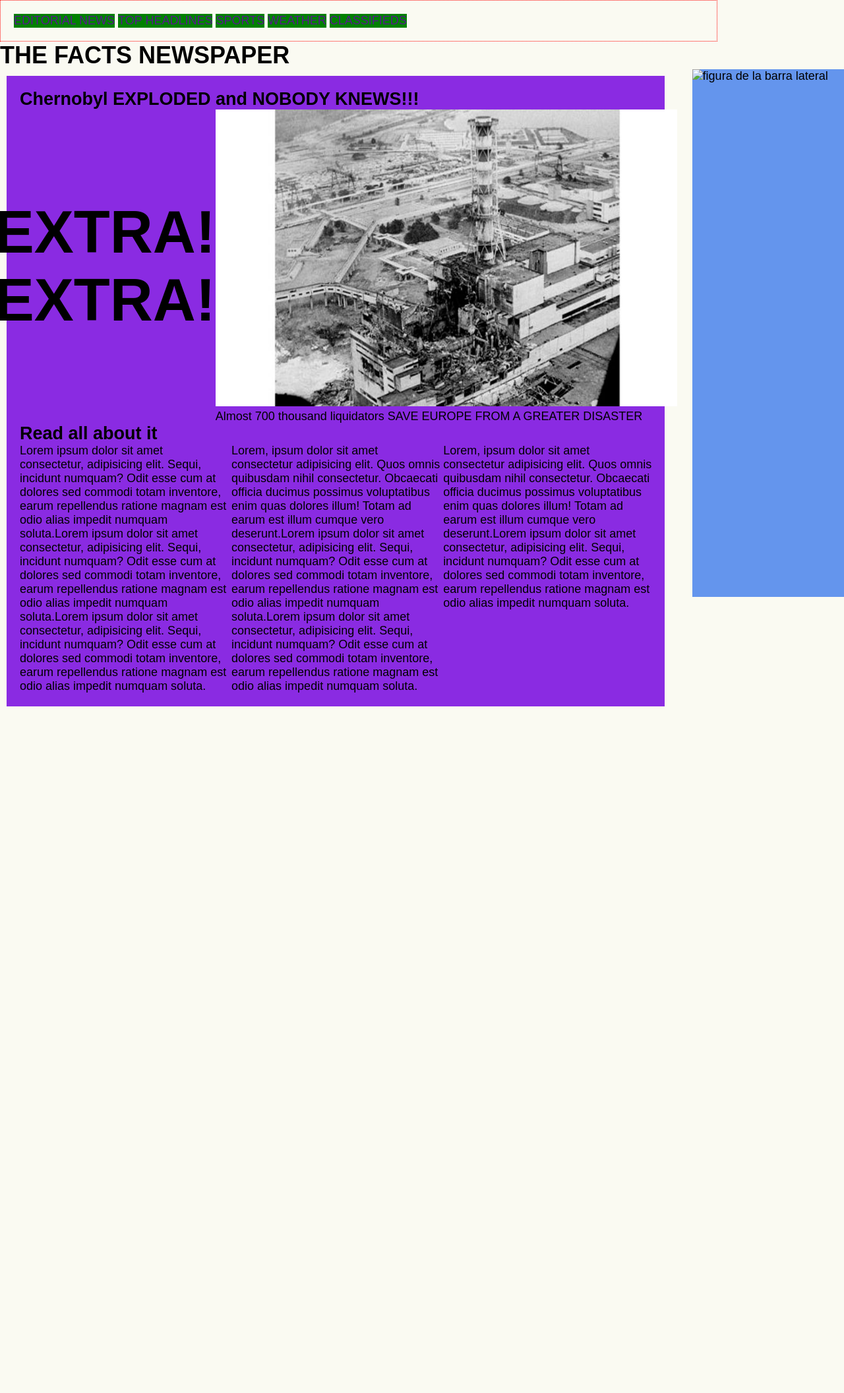
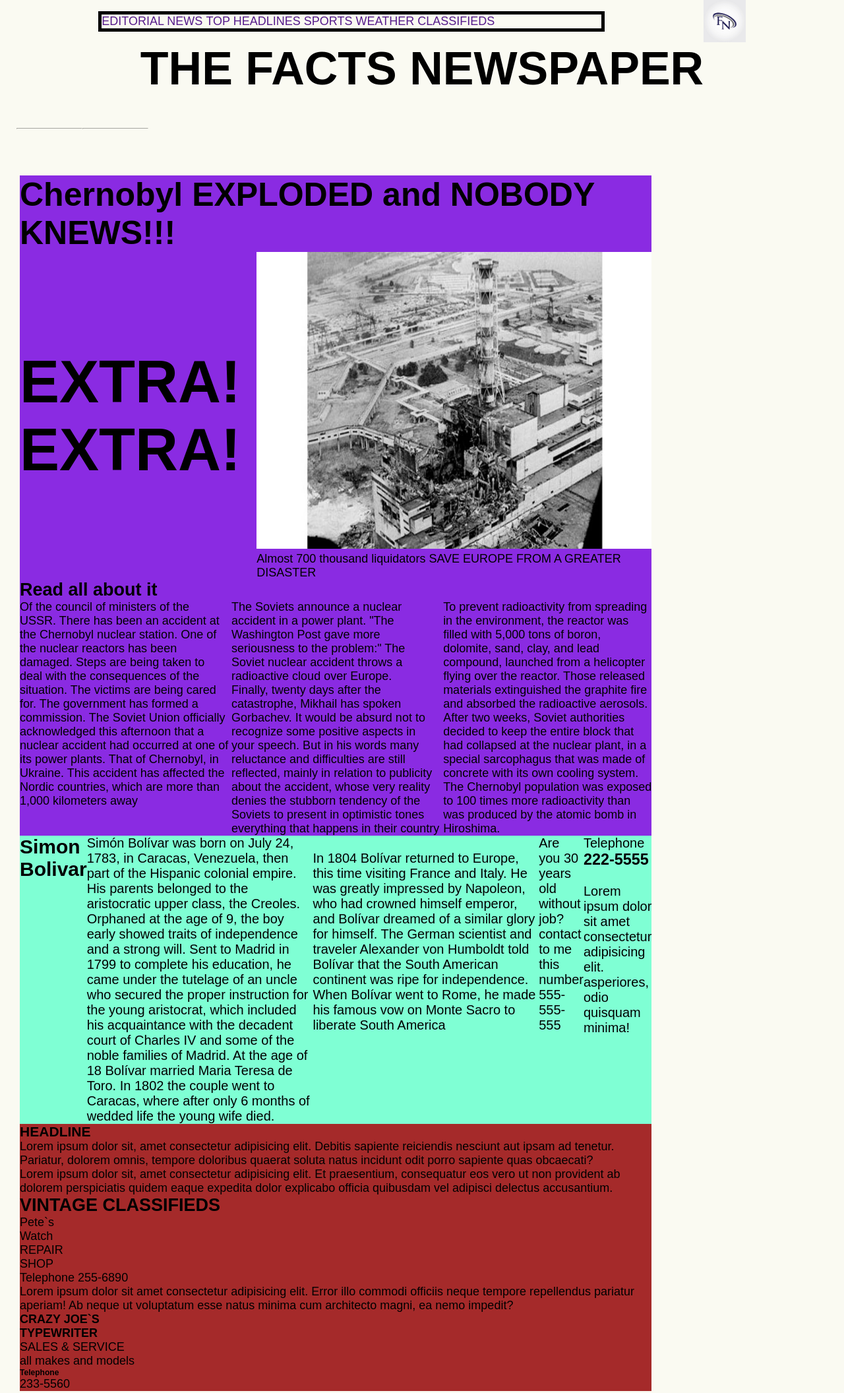
Before and after one commit to IvanBarco/Newspaper, a plain HTML site: page index.html in a window 1280 px wide. Shown: the top 2112 px of the page at 66% size. Before the commit the page ends 1081 px from the top, so only its background shows below. Drawn offline with Linux system fonts and the light colour scheme.

Commit message:
avance de maquetado

```diff
--- a/index.html
+++ b/index.html
@@ -8,6 +8,7 @@
     <link rel="stylesheet" href="./styles/style.css">
 </head>
 <body>
+	<div class="newslogo">
 	<header class="header">
 		<section>
 			<ul class="header_list">
@@ -24,34 +25,94 @@
 			</ul>
 		</section>
 	</header>
+	<img class="logo" src="./src/periodicoLogo.jpg" alt="Newspaper Logo">
+	</div>
 		<H1> THE FACTS NEWSPAPER</H1>
-	<main class="news">
+	<div class="divider">
+		<hr>
+		<span></span>
+		<hr>
+	</div>
+			<main>
+				<section class="news">
 					<div class="hero">
 						<div class="hero_news">
-				<h2>Chernobyl EXPLODED and NOBODY KNEWS!!! </h2>
+							<h2 class="hero_title">Chernobyl EXPLODED and NOBODY KNEWS!!! </h2>
 							<div class="hero_portrait">
 								<h2 class="hero_portrait-h2">EXTRA! </br>EXTRA!</h2>
 								<figure class="hero_portrait-figure">
-						<img src="./src/chernobyl.jpg" alt="Planta Chernobyl" width="700px" height="450px">
+									<img src="./src/chernobyl.jpg" alt="reactor chernobyl after the accident" width="700px" height="450px">
 									<figcaption>Almost 700 thousand liquidators SAVE EUROPE FROM A GREATER DISASTER</figcaption>
 								</figure>
 							</div>
 							<h2>Read all about it</h2>
 							<div class="hero-p">
-					<p class="p">Lorem ipsum dolor sit amet consectetur, adipisicing elit. Sequi, incidunt numquam? Odit esse cum at dolores sed commodi totam inventore, earum repellendus ratione magnam est odio alias impedit numquam soluta.Lorem ipsum dolor sit amet consectetur, adipisicing elit. Sequi, incidunt numquam? Odit esse cum at dolores sed commodi totam inventore, earum repellendus ratione magnam est odio alias impedit numquam soluta.Lorem ipsum dolor sit amet consectetur, adipisicing elit. Sequi, incidunt numquam? Odit esse cum at dolores sed commodi totam inventore, earum repellendus ratione magnam est odio alias impedit numquam soluta.</p>
-					<p class="p">Lorem, ipsum dolor sit amet consectetur adipisicing elit. Quos omnis quibusdam nihil consectetur. Obcaecati officia ducimus possimus voluptatibus enim quas dolores illum! Totam ad earum est illum cumque vero deserunt.Lorem ipsum dolor sit amet consectetur, adipisicing elit. Sequi, incidunt numquam? Odit esse cum at dolores sed commodi totam inventore, earum repellendus ratione magnam est odio alias impedit numquam soluta.Lorem ipsum dolor sit amet consectetur, adipisicing elit. Sequi, incidunt numquam? Odit esse cum at dolores sed commodi totam inventore, earum repellendus ratione magnam est odio alias impedit numquam soluta.</p>
-					<p class="p">Lorem, ipsum dolor sit amet consectetur adipisicing elit. Quos omnis quibusdam nihil consectetur. Obcaecati officia ducimus possimus voluptatibus enim quas dolores illum! Totam ad earum est illum cumque vero deserunt.Lorem ipsum dolor sit amet consectetur, adipisicing elit. Sequi, incidunt numquam? Odit esse cum at dolores sed commodi totam inventore, earum repellendus ratione magnam est odio alias impedit numquam soluta.</p>
+								<p class="p">Of the council of ministers of the USSR. There has been an accident at the Chernobyl nuclear station. One of the nuclear reactors has been damaged. Steps are being taken to deal with the consequences of the situation. The victims are being cared for. The government has formed a commission. The Soviet Union officially acknowledged this afternoon that a nuclear accident had occurred at one of its power plants. That of Chernobyl, in Ukraine. This accident has affected the Nordic countries, which are more than 1,000 kilometers away</p>
+								<p class="p">The Soviets announce a nuclear accident in a power plant. "The Washington Post gave more seriousness to the problem:" The Soviet nuclear accident throws a radioactive cloud over Europe. <br> Finally, twenty days after the catastrophe, Mikhail has spoken Gorbachev. It would be absurd not to recognize some positive aspects in your speech. But in his words many reluctance and difficulties are still reflected, mainly in relation to publicity about the accident, whose very reality denies the stubborn tendency of the Soviets to present in optimistic tones everything that happens in their country</p>
+								<p class="p">To prevent radioactivity from spreading in the environment, the reactor was filled with 5,000 tons of 	boron, dolomite, sand, clay, and lead compound, launched from a helicopter flying over the reactor. Those released materials extinguished the graphite fire and absorbed the radioactive aerosols.
+								After two weeks, Soviet authorities decided to keep the entire block that had collapsed at the nuclear plant, in a special sarcophagus that was made of concrete with its own cooling system.
+								The Chernobyl population was exposed to 100 times more radioactivity than was produced by the atomic bomb in Hiroshima.
+								</p>
 							</div>
 						</div>
 					</div>
-		<div></div>
-		<div></div>
+					<div class="news_2">
+						<h2>Simon Bolivar</h2>
+						<div class="news_2-title">
+							<p class="p2">Simón Bolívar was born on July 24, 1783, in Caracas, Venezuela, then part of the Hispanic colonial empire. His parents belonged to the aristocratic upper class, the Creoles. Orphaned at the age of 9, the boy early showed traits of independence and a strong will. Sent to Madrid in 1799 to complete his education, he came under the tutelage of an uncle who secured the proper instruction for the young aristocrat, which included his acquaintance with the decadent court of Charles IV and some of the noble families of Madrid.
+							At the age of 18 Bolívar married Maria Teresa de Toro. In 1802 the couple went to Caracas, where after only 6 months of wedded life the young wife died.</p>
+							<p class="p2"> <br>In 1804 Bolívar returned to Europe, this time visiting France and Italy. He was greatly impressed by Napoleon, who had crowned himself emperor, and Bolívar dreamed of a similar glory for himself. The German scientist and traveler Alexander von Humboldt told Bolívar that the South American continent was ripe for independence. When Bolívar went to Rome, he made his famous vow on Monte Sacro to liberate South America</p>
+						</div>
+						<div>
+							<p>Are you 30 years old without job? contact to me this number 555-555-555</p>
+						</div>
+						<div>
+							<p> Telephone <br> <h3>222-5555</h3><br>Lorem ipsum dolor sit amet consectetur adipisicing elit. asperiores, odio quisquam minima!</p>
+						</div>
+					</div>
+					<div class="footer">
+						<nav>
+							<div class="footer_1">
+								<h3>HEADLINE</h3>
+								<P>Lorem ipsum dolor sit, amet consectetur adipisicing elit. Debitis sapiente reiciendis nesciunt aut ipsam ad tenetur. Pariatur, dolorem omnis, tempore doloribus quaerat soluta natus incidunt odit porro sapiente quas obcaecati? <br>Lorem ipsum dolor sit, amet consectetur adipisicing elit. Et praesentium, consequatur eos vero ut non provident ab dolorem perspiciatis quidem eaque expedita dolor explicabo officia quibusdam vel adipisci delectus accusantium.</P>
+							</div>
+							<div class="footer_2">
+								<h2>VINTAGE CLASSIFIEDS</h2>
+								<div><p>Pete`s <br>Watch <br>REPAIR <br>SHOP </p>
+									<p>Telephone 255-6890</p>
+									<p>Lorem ipsum dolor sit amet consectetur adipisicing elit. Error illo commodi officiis neque tempore repellendus pariatur aperiam! Ab neque ut voluptatum esse natus minima cum architecto magni, ea nemo impedit?</p>
+								</div>
+								<div>
+									<h4> CRAZY JOE`S <br> TYPEWRITER <br></h4>
+									<p>
+										SALES & SERVICE <br> all makes and models <br>
+										<h6>Telephone <br></h6> 233-5560
+									</P>
+								</div>
+							</div>
+						</nav>
+					</div>
+				</section>
 					<aside class="aside">
+						<div class="aside_week">
+							<h4>This week</h4>
+							<h6>Lorem ipsum, dolor sit amet consectetur adipisicing elit. Possimus nobis error dolorem, ex quidem sint repudiandae rem </h6>
+							<p>Lorem ipsum dolor sit amet consectetur adipisicing elit. Quae officiis reiciendis vitae recusandae dolores nobis iure tenetur, commodi veritatis nihil culpa architecto accusamus ratione dolor ipsa, ad possimus. Consectetur, maiores.</p>
+						</div>
+						<div class="aside_moon">
 							<figure>
-				<img src="" alt="figura de la barra lateral">
+								<img class="img" src="./src/moon.jpg" alt="figura de la barra lateral">
 							</figure>
-			<div></div>
-			<div></div>
+							<h4>
+								FULL<br> MOON <br> TONIGHT
+							</h4>
+							<p>Lorem ipsum dolor sit amet, consectetur adipisicing elit. Alias neque sint aliquam minima voluptate, voluptates molestias repellendus placeat necessitatibus ullam assumenda nemo, quo illum pariatur ipsa at quia minus sit!</p>
+						</div>
+						<div>
+							<h3>ANN`S</h3>
+							<h5>TAILOR SHOP</h5>
+							<p>-coats <br>-Shirts <br>-Trousers</p>
+						</div>
 					</aside>
 			</main>
 		</body>
--- a/styles/style.css
+++ b/styles/style.css
@@ -12,14 +12,25 @@ html {
 body{
     font-size: 1.8rem;
 }
+.newslogo{
+    display: flex;
+    justify-content:space-evenly;
+    align-items: center;
+}
+h1{
+    font-size: 7rem;
+    display: flex;
+    justify-content: center;
+    align-items: center;
+}
+.logo{
+    width: 5%;
+}
 .header{
-    border: .5px red dotted;
-    padding: 2rem;
-    width: 85%;
+    border: 0.5rem black solid;
+    width: 60%;
 }
-
 .header_list-name{
-    background-color: green;
     display: inline-block;
 }
 .header_list-name a{
@@ -29,21 +40,24 @@ body{
     align-items: center;
     justify-content: space-around;
 }
-
 .news{
     display: flex;
-    justify-content: space-between;
-}
-.hero{
-    background-color: blueviolet;
+    flex-direction: column;
     height: 100%;
     width: 78vw;
     padding: 20px;
     margin: 10px;
 }
+.hero{
+    background-color: blueviolet;
+    /* height: 100%;
+    width: 78vw;
+    padding: 20px;
+    margin: 10px; */
+}
 .aside{
     background-color: cornflowerblue;
-    height: 100vh;
+    height: 100%;
     width: 18vw;
 }
 .hero_portrait{
@@ -56,8 +70,8 @@ body{
     position: relative;
     font-size: 5em;
 }
-#hero_portrait-figure{
-    width: 50%;
+.hero_portrait-figure img{
+    width: 100%;
     position: relative;
 }
 .hero-p{
@@ -67,3 +81,39 @@ body{
 .p{
     width: 33%;
 }
+.hero_title{
+    display: flex;
+    justify-content: center;
+    align-items: center;
+    font-size: 5rem;
+}
+.divider{
+    display: flex;
+    justify-content: center;
+    margin: 5rem 0;
+    width: 250px;
+  }
+
+hr{
+    width: 100px;
+    border-color: rgb(250, 250, 242);
+  }
+.news_2{
+    background-color: aquamarine;
+    font-size: 2rem;
+    display: flex;
+    justify-content: space-between;
+}
+.news_2-title{
+    display: flex;
+    justify-content: space-evenly;
+}
+.p2{
+    width: 50%;
+}
+.img{
+    width: 100%;
+}
+.footer{
+    background-color: brown;
+}
```
Also changed, not shown: src/moon.jpg (added). Lines whose indentation alone changed are shown as unchanged.
